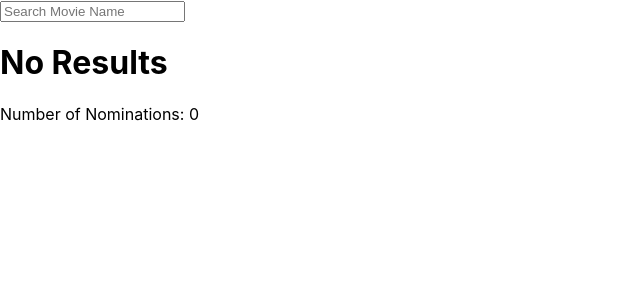
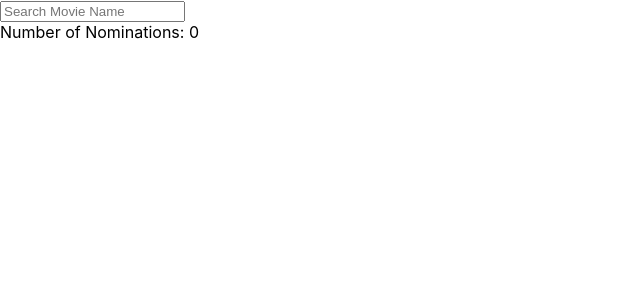
Before and after one commit to harrishs/movieNoms, a React (Create React App) app: page / in a window 1280 px wide. Shown: the top 300 px of the page, without its empty margins (0-640 px from the left). Built offline with nearby package versions, Linux system fonts and the light colour scheme.

Commit message:
simple messaging for results, basic functionality completed

```diff
--- a/src/App.js
+++ b/src/App.js
@@ -7,9 +7,10 @@ import NominationContainer from "./Components/Nominations/NominationContainer"
 
 function App() {
   const [keyWord, setKeyWord] = useState("");
-  const [finalWord, setFinalWord] = useState("");
+  const [finalWord, setFinalWord] = useState(null);
   const [results, setResults] = useState();
   const [load, setLoad] = useState(false);
+  const [maxPage, setMaxPage] = useState(1);
 
   const [nominations] = useContext(NominationContext);
 
@@ -26,7 +27,6 @@ function App() {
 
   let reloader = (cb, title, year) => {
     cb(title, year);
-    let updateResults = results;
     console.log(nominations);
     setLoad(!load);
   }
@@ -37,7 +37,8 @@ function App() {
         fetch(apiUrl)
         .then(response => response.json())
         .then(data => {
-          console.log(data.Search);
+          console.log(Math.ceil(data.totalResults / 10));
+          setMaxPage(Math.ceil(data.totalResults / 10));
           setResults(data.Search);
         })
       } else {
@@ -48,7 +49,12 @@ function App() {
       runFetch(apiUrl);
   }, [apiUrl, finalWord]);
 
-  let output = <h1>No Results</h1>;
+  let output;
+  let message;
+  if (finalWord !== null){
+    output = <h1>No Results</h1>;
+    message = <h1>Results for "{keyWord}"</h1>
+  }
 
   if (results) {
       output = results.map(result => {
@@ -75,6 +81,7 @@ function App() {
           <input type="text" placeholder="Search Movie Name" onChange={entryHandler} />
         </form>
         <div>
+        {message}
         {output}
         </div>
         <NominationContainer count={nominations.count}>
--- a/src/Components/Card/Card.js
+++ b/src/Components/Card/Card.js
@@ -6,7 +6,6 @@ const Card = props => {
     const [nominated, setNominated] = useState(false);
 
     const nominationHandler = (title, year) => {
-        // setNominated(true);
         //add nomination
           if (nominations.count < 5){
             if (nominations.count === 4){
@@ -21,12 +20,14 @@ const Card = props => {
           }
       }
 
+      //Check if nominated and if so disable button
       if (nominations[props.title]){
         if (!nominated){
           setNominated(true);
         }
       }
 
+      //Check if not nominated and if so do not disable button
       if (!nominations[props.title]){
         if (nominated) {
           setNominated(false);
```
Also changed, not shown: 1 other file (tests, documents, lock files or other folders).
